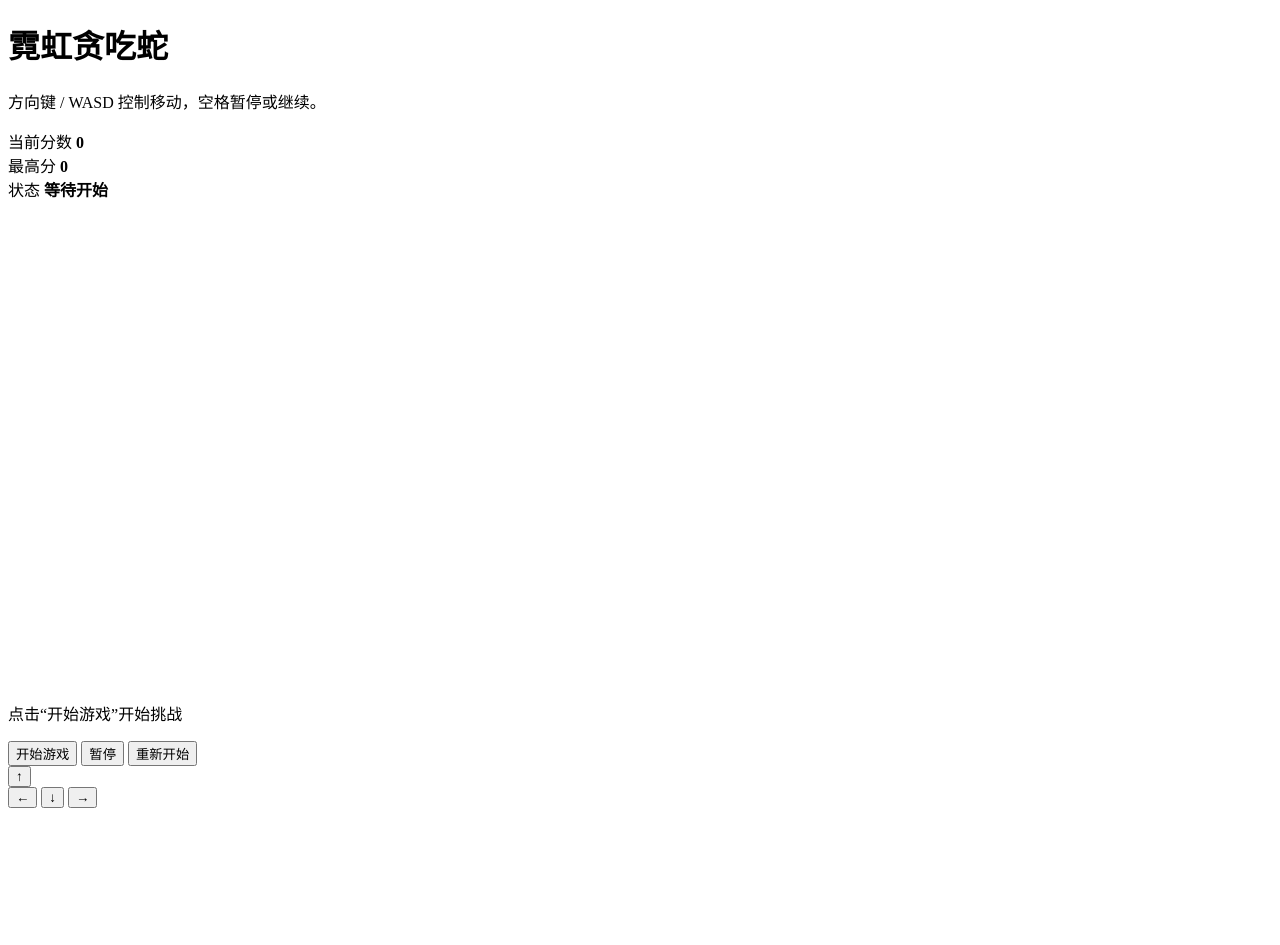
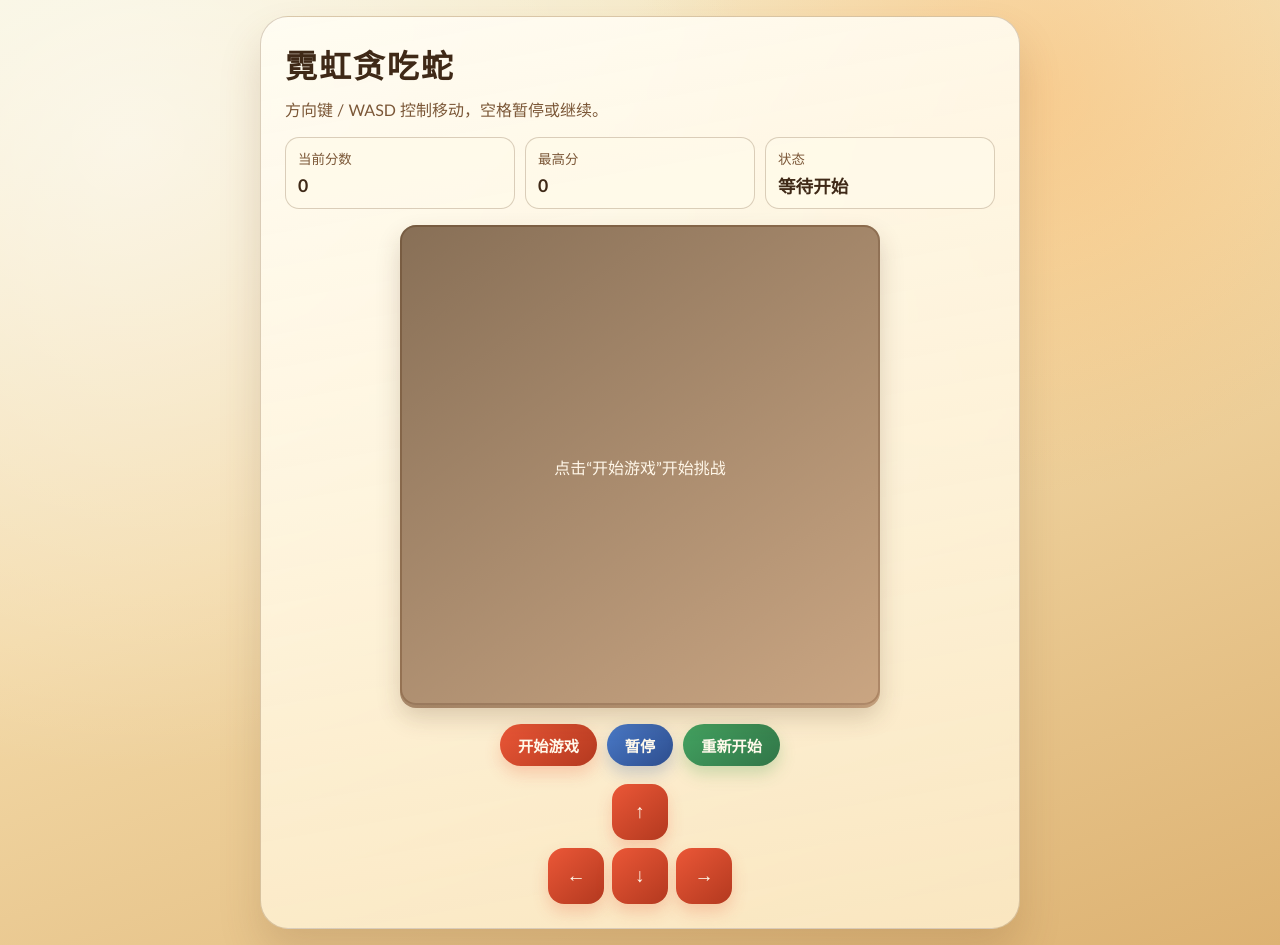
Before and after one commit to hyutgt001/Snake_test, a plain HTML site: page index.html in a window 1280 px wide. Before the commit the page ends 816 px from the top, so only its background shows below. Drawn offline with Linux system fonts and the light colour scheme.

Commit message:
完成界面视觉设计

```diff
--- a/style.css
+++ b/style.css
@@ -1,3 +1,198 @@
 :root {
   color-scheme: only light;
+  --bg-top: #f7f2d8;
+  --bg-mid: #f3d9a7;
+  --bg-bottom: #ddb272;
+  --panel: rgba(255, 250, 234, 0.78);
+  --panel-border: rgba(103, 66, 31, 0.24);
+  --text-primary: #3f2917;
+  --text-secondary: #7b5737;
+  --accent: #eb5737;
+  --accent-deep: #b3391f;
+  --accent-soft: rgba(235, 87, 55, 0.24);
+  --success: #3f9b47;
+  --danger: #b92f2f;
 }
+
+* {
+  box-sizing: border-box;
+}
+
+body {
+  margin: 0;
+  min-height: 100vh;
+  display: grid;
+  place-items: center;
+  font-family: "Trebuchet MS", "Lucida Sans Unicode", "Noto Sans SC", sans-serif;
+  color: var(--text-primary);
+  background: radial-gradient(circle at 10% 15%, rgba(255, 255, 255, 0.55), transparent 45%),
+    radial-gradient(circle at 80% 10%, rgba(255, 173, 85, 0.38), transparent 30%),
+    linear-gradient(160deg, var(--bg-top), var(--bg-mid) 46%, var(--bg-bottom));
+  padding: 16px;
+}
+
+.game-shell {
+  width: min(100%, 760px);
+  border-radius: 28px;
+  border: 1px solid var(--panel-border);
+  background: linear-gradient(170deg, rgba(255, 252, 242, 0.94), rgba(255, 240, 207, 0.82));
+  box-shadow: 0 24px 42px rgba(112, 72, 37, 0.18);
+  padding: clamp(14px, 3vw, 24px);
+  backdrop-filter: blur(4px);
+  animation: shell-in 650ms ease-out both;
+}
+
+.game-header h1 {
+  margin: 0;
+  font-size: clamp(1.5rem, 2.5vw, 2.2rem);
+  letter-spacing: 0.06em;
+}
+
+.game-header p {
+  margin: 10px 0 0;
+  color: var(--text-secondary);
+}
+
+.status-board {
+  margin: 16px 0;
+  display: grid;
+  gap: 10px;
+  grid-template-columns: repeat(3, minmax(0, 1fr));
+}
+
+.status-item {
+  border-radius: 14px;
+  background: var(--panel);
+  border: 1px solid var(--panel-border);
+  padding: 10px 12px;
+  display: grid;
+  gap: 5px;
+}
+
+.status-item span {
+  color: var(--text-secondary);
+  font-size: 0.84rem;
+}
+
+.status-item strong {
+  font-size: 1.1rem;
+}
+
+.board-wrap {
+  width: min(100%, 480px);
+  margin: 0 auto;
+  position: relative;
+}
+
+#game-board {
+  width: 100%;
+  height: auto;
+  border-radius: 16px;
+  border: 2px solid rgba(80, 47, 21, 0.3);
+  box-shadow: 0 12px 24px rgba(82, 45, 20, 0.2);
+  background: linear-gradient(145deg, #fff4dd, #f7e4c3);
+}
+
+.game-overlay {
+  position: absolute;
+  inset: 0;
+  border-radius: 16px;
+  display: grid;
+  place-items: center;
+  text-align: center;
+  padding: 16px;
+  background: linear-gradient(145deg, rgba(79, 48, 22, 0.68), rgba(140, 79, 40, 0.42));
+  color: #fff7e9;
+  transition: opacity 260ms ease, visibility 260ms ease;
+}
+
+.game-overlay.hidden {
+  opacity: 0;
+  visibility: hidden;
+}
+
+.actions {
+  margin-top: 16px;
+  display: flex;
+  flex-wrap: wrap;
+  gap: 10px;
+  justify-content: center;
+}
+
+button {
+  border: 0;
+  cursor: pointer;
+  border-radius: 999px;
+  padding: 10px 18px;
+  font-size: 0.95rem;
+  font-weight: 700;
+  color: #fff9eb;
+  background: linear-gradient(140deg, var(--accent), var(--accent-deep));
+  box-shadow: 0 8px 16px var(--accent-soft);
+  transition: transform 120ms ease, box-shadow 120ms ease, filter 120ms ease;
+}
+
+button:hover {
+  filter: saturate(1.05) brightness(1.03);
+}
+
+button:active {
+  transform: translateY(1px) scale(0.98);
+  box-shadow: 0 5px 10px var(--accent-soft);
+}
+
+#pause-btn {
+  background: linear-gradient(140deg, #4a7ac8, #2d4d8d);
+  box-shadow: 0 8px 16px rgba(50, 92, 168, 0.24);
+}
+
+#restart-btn {
+  background: linear-gradient(140deg, #43a361, #317547);
+  box-shadow: 0 8px 16px rgba(63, 155, 71, 0.25);
+}
+
+.touch-controls {
+  margin-top: 18px;
+  display: grid;
+  place-items: center;
+  gap: 8px;
+}
+
+.mid-controls {
+  display: flex;
+  gap: 8px;
+}
+
+.control-btn {
+  width: 56px;
+  height: 56px;
+  border-radius: 16px;
+  padding: 0;
+  font-size: 1.2rem;
+}
+
+@keyframes shell-in {
+  from {
+    transform: translateY(10px);
+    opacity: 0.6;
+  }
+  to {
+    transform: translateY(0);
+    opacity: 1;
+  }
+}
+
+@media (max-width: 680px) {
+  .status-board {
+    grid-template-columns: 1fr;
+  }
+
+  .game-header p {
+    font-size: 0.9rem;
+  }
+
+  button {
+    flex: 1 1 30%;
+    min-width: 110px;
+  }
+}
```
